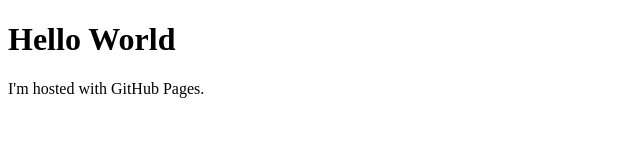
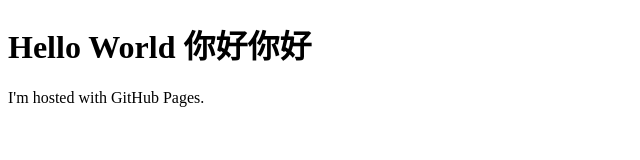
Before and after one commit to Shengpei-Luke-Chen/self_intro, a plain HTML site: page index.html in a window 1280 px wide. Shown: the whole page, without its empty margins (0-640 px from the left). Drawn offline with Linux system fonts and the light colour scheme.

Commit message:
Update index.html

```diff
--- a/index.html
+++ b/index.html
@@ -1,7 +1,7 @@
 <!DOCTYPE html>
 <html>
 <body>
-<h1>Hello World</h1>
+<h1>Hello World 你好你好 </h1>
 <p>I'm hosted with GitHub Pages.</p>
 </body>
 </html>
```
